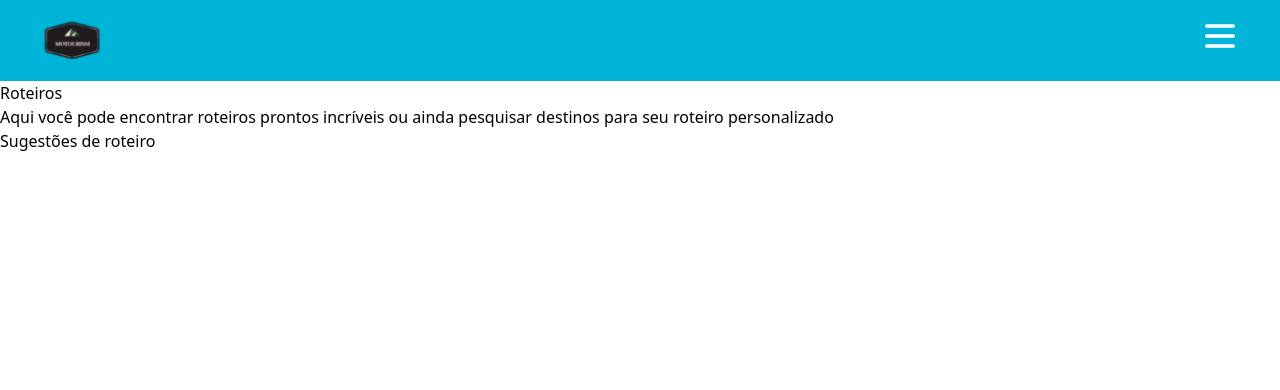
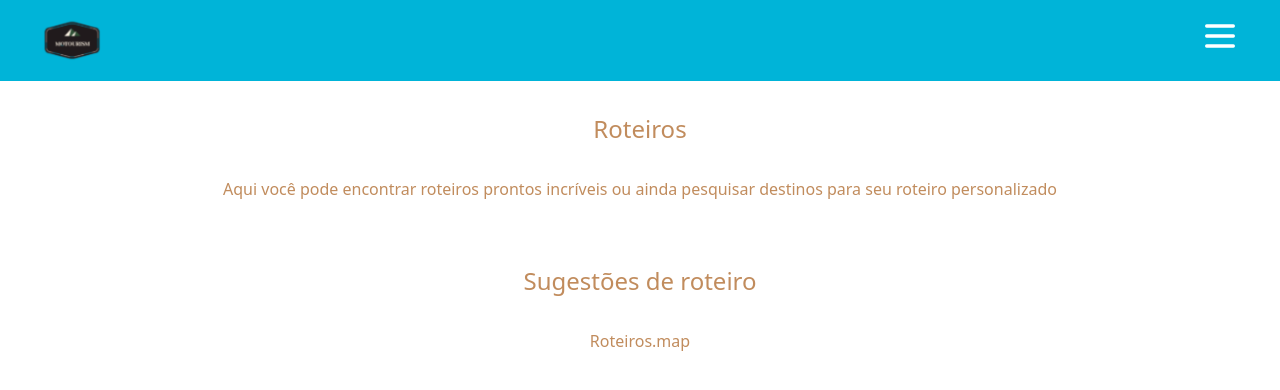
Before and after one commit to SamuelSilvaMelo/motourism, a React (Create React App) app in the folder frontend/: page /roteiros in a window 1280 px wide. Shown: the top 390 px of the page. Built offline with nearby package versions, Linux system fonts and the light colour scheme.

Commit message:
FEAT: Initial RoadMap page

```diff
--- /dev/null
+++ b/frontend/src/components/RoadMaps.js
@@ -0,0 +1,9 @@
+import React from 'react';
+
+function RoadMaps () {
+  return (
+    <h1>Roteiros.map</h1>
+  )
+}
+
+export default RoadMaps;
--- a/frontend/src/pages/RoadMaps/index.js
+++ b/frontend/src/pages/RoadMaps/index.js
@@ -1,17 +1,19 @@
 import React from 'react';
+import RoadMapsComponent from '../../components/RoadMaps';
 
 function RoadMaps() {
   return (
-    <main>
-      <h1>Roteiros</h1>
-      <div>
+    <main className="text-center text-font-brown">
+      <h1 className="my-8 text-2xl">Roteiros</h1>
+      <div className="mx-4">
         <p>
           Aqui você pode encontrar roteiros prontos incríveis ou ainda pesquisar destinos para seu roteiro personalizado
         </p>
-        <div>
-          <h2>
+        <div className="mt-16">
+          <h2 className="my-8 text-2xl">
             Sugestões de roteiro
           </h2>
+          <RoadMapsComponent />
         </div>
       </div>
     </main>
--- a/frontend/tailwind.config.js
+++ b/frontend/tailwind.config.js
@@ -5,7 +5,8 @@ module.exports = {
   theme: {
     extend: {
       colors: {
-        'header-blue': '#00B4D8'
+        'header-blue': '#00B4D8',
+        'font-brown': '#C18C5D'
       }
     },
   },
```
